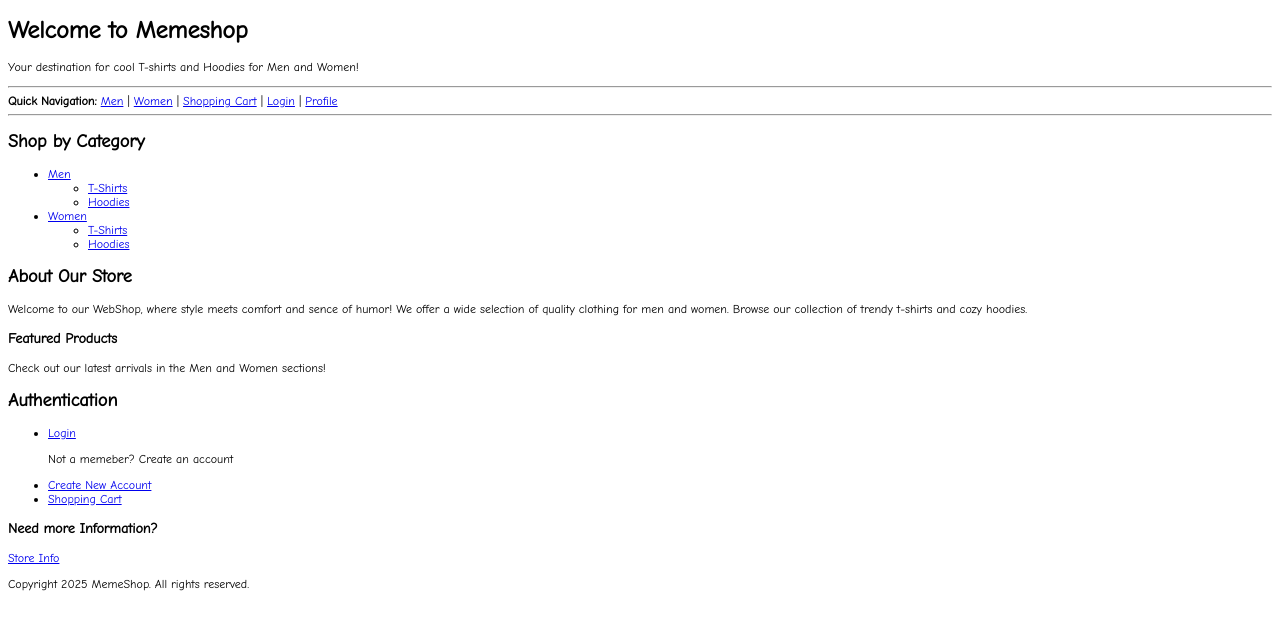
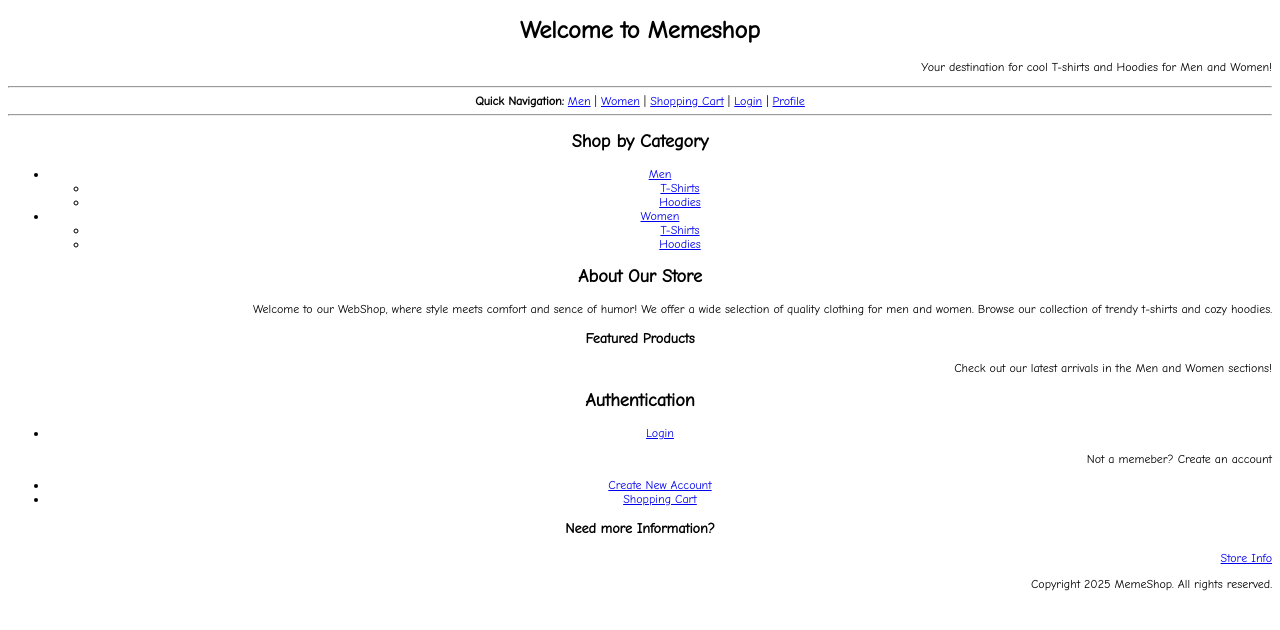
Before and after one commit to Sabdikay/WebShop, a PHP site: page / in a window 1280 px wide. Shown: the top 630 px of the page. Run offline with PHP 8.4, Linux system fonts and the light colour scheme.

Commit message:
Add text alignment and table header styles to CSS
Centered text in the body, right-aligned paragraph text, and set a light gray background for table headers to improve layout and readability.

```diff
--- a/mystyle.css
+++ b/mystyle.css
@@ -1,6 +1,14 @@
 body{
     font-family: "Comic Neue", Bangers, "Fredoka One";
     font-size: 12px;
+    text-align: center;
 
 
 }
+p {
+    text-align:right;
+
+}
+th{
+    background-color: lightgray;
+}
```
